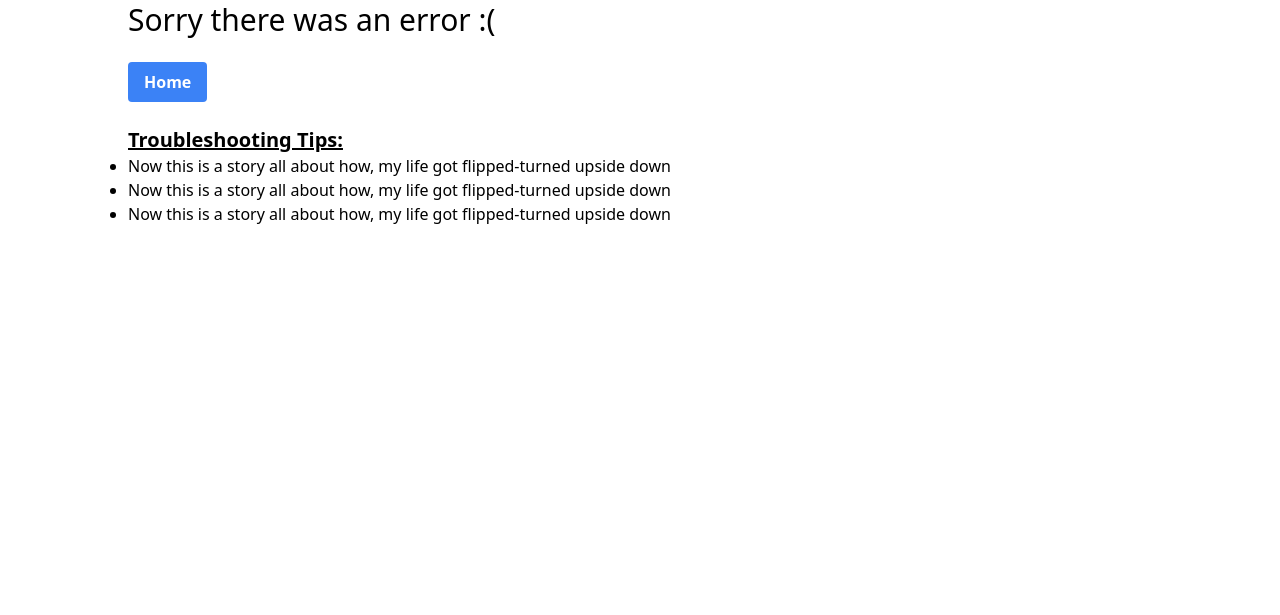
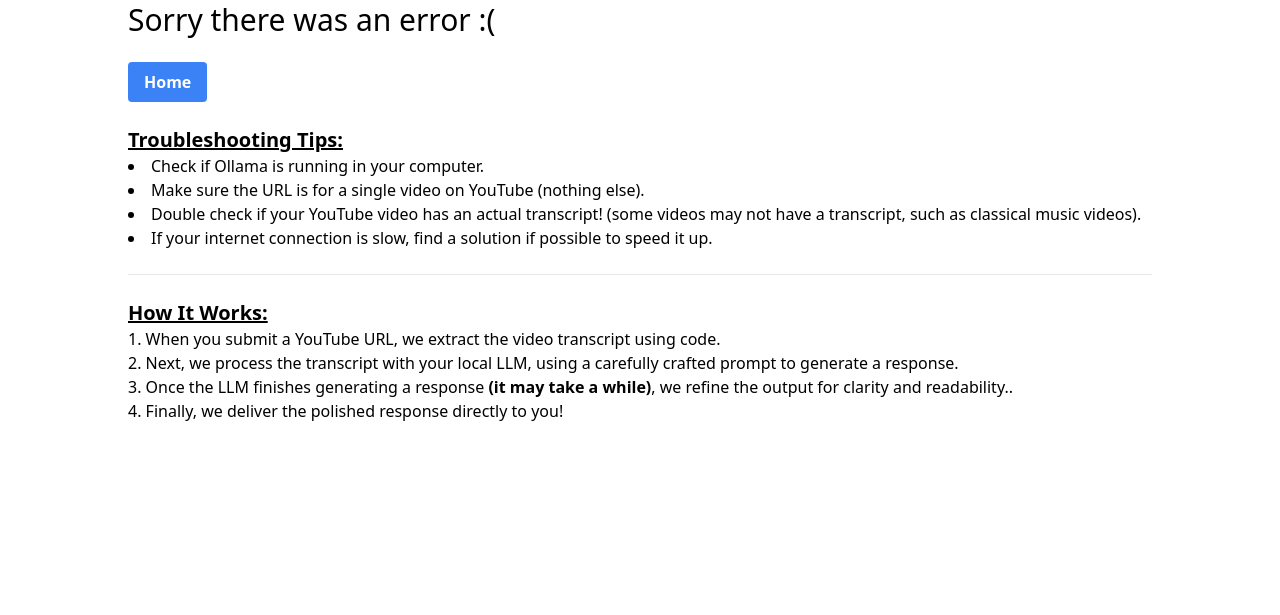
Before and after one commit to osmatrixcode/Bulletize, a Flask app: page /success in a window 1280 px wide. Shown: the part 470-1085 px from the top of the page. Before the commit the page ends 694 px from the top, so only its background shows below. Run offline with Flask 3, Linux system fonts and the light colour scheme; some libraries are stand-ins or nearby versions.

Commit message:
Last minute HTML changes
Add HTML changes that will explain how this web app works. Also gave troubleshooting tips if receive an error.

```diff
--- a/web/templates/error.html
+++ b/web/templates/error.html
@@ -22,13 +22,26 @@
       <br><br>
 
     <h6 class="text-xl underline font-bold">Troubleshooting Tips: </h6>
-    <ul class="list-disc">
-        <li>Now this is a story all about how, my life got flipped-turned upside down</li>
-        <li>Now this is a story all about how, my life got flipped-turned upside down</li>
-        <li>Now this is a story all about how, my life got flipped-turned upside down</li>
-
+    <ul class="list-disc list-inside">
+        <li>Check if Ollama is running in your computer.</li>
+        <li>Make sure the URL is for a single video on YouTube (nothing else).</li>
+        <li>Double check if your YouTube video has an actual transcript! (some videos may not have a transcript, such as classical music videos).</li>
+        <li>If your internet connection is slow, find a solution if possible to speed it up.</li>
         <!-- ... -->
       </ul>
+
+      <br>
+      <hr>
+      <br>
+
+
+      <h6 class="text-xl underline font-bold">How It Works: </h6>
+      <ol class="list-decimal list-inside">
+          <li>When you submit a YouTube URL, we extract the video transcript using code. </li>
+          <li>Next, we process the transcript with your local LLM, using a carefully crafted prompt to generate a response.</li>
+          <li>Once the LLM finishes generating a response <b>(it may take a while)</b>, we refine the output for clarity and readability..</li>
+          <li>Finally, we deliver the polished response directly to you!</li>
+      </ol>
 
 
 </body>
```
Also changed, not shown: web/templates/index.html (+12 -0 lines), web/templates/response.html (+16 -0 lines).
